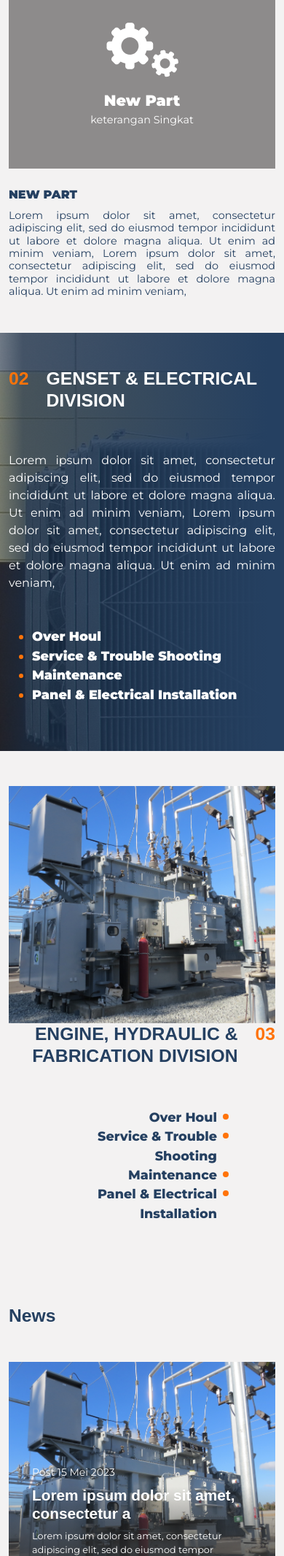
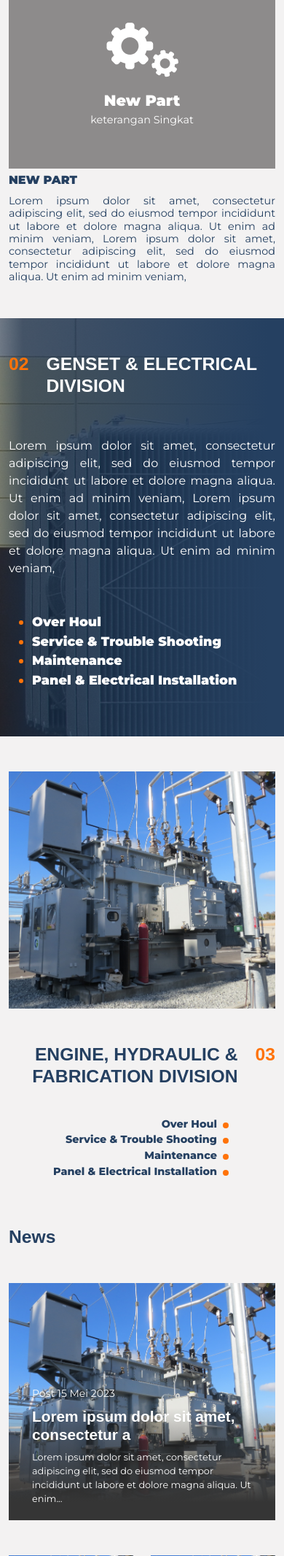
Before and after one commit to bagaswidiyanto/Website-Partindo, a PHP site: page / in a window 390 px wide. Shown: the part 4207-6339 px from the top of the page at 73% size. Run offline with PHP 8.4, Linux system fonts and the light colour scheme; some libraries are stand-ins or nearby versions.

Commit message:
commit terbaru

```diff
--- a/assets/css/responsive.css
+++ b/assets/css/responsive.css
@@ -5,6 +5,13 @@
 @media only screen and (min-width: 600px) {
     .hero-header .business-unit li {
         font-size: 1rem;
+    }
+
+    .top-feature .swiper-button-prev {
+        left: -5%;
+    }
+    .top-feature .swiper-button-next {
+        right: -5%;
     }
 
     .part .widget::before {
@@ -20,6 +27,14 @@
 
     .part .widget:hover::before {
         width: 925px;
+    }
+
+    .engine .list {
+        padding-top: 3rem;
+    }
+
+    .engine .list li {
+        font-size: 1.1rem;
     }
 }
 
@@ -77,6 +92,11 @@
         background-image: url(../img/hero-home.png);
     }
 
+
+    .main-service .widget .main-title {
+        font-size: 1rem;
+      }
+
 }
 
 
@@ -131,3 +151,10 @@
         width: calc(100% - 1085px);
     }
 }
+
+
+@media only screen and (min-width: 576px) and (max-width: 991px) {
+    .main-service .widget .main-title {
+        padding: 1rem 0.5rem;
+      }
+}
--- a/assets/css/style.css
+++ b/assets/css/style.css
@@ -359,7 +359,7 @@ p {
     background-image: url("../img/arrow_left.svg");
     background-size: 12px;
     top: 48%;
-    left: -5%;
+    left: -2%;
     width: 40px;
     height: 40px;
     border-radius: 50%;
@@ -370,7 +370,7 @@ p {
     background-image: url("../img/arrow_right.svg");
     background-size: 12px;
     top: 48%;
-    right: -5%;
+    right: -2%;
     width: 40px;
     height: 40px;
     border-radius: 50%;
@@ -453,6 +453,7 @@ p {
     transition: .5s;
     color: var(--light);
     font-weight: 800;
+    font-size: .8rem;
 }
 
 .main-service .widget:hover .main-title {
@@ -534,7 +535,7 @@ p {
 /*** Engine ***/
 .engine .list {
     padding-right: 4rem;
-    padding-top: 3rem;
+    padding-top: 2rem;
 }
 
 .engine .list li {
@@ -542,7 +543,7 @@ p {
     list-style: none;
     padding-right: 1rem;
     font-weight: 800;
-    font-size: 1.1rem;
+    font-size: .9rem;
 }
 
 .engine .list li::before {
--- a/index.html
+++ b/index.html
@@ -212,10 +212,14 @@
                     </div>
                     <div class="col-md-6 d-flex justify-content-center">
                         <div class="img-1 me-4">
+                            <a href="assets/img/img-core-1.png" data-fancybox="1" data-filter="#content_A" data-caption="">
                                 <img src="assets/img/img-core-1.png" class="img-fluid" alt="">
+                            </a>
                         </div>
                         <div class="img-2">
+                            <a href="assets/img/img-core-1.png" data-fancybox="1" data-filter="#content_A" data-caption="">
                                 <img src="assets/img/img-core-1.png" class="img-fluid" alt="">
+                            </a>
                         </div>
                     </div>
                 </div>
@@ -242,9 +246,11 @@
             <div class="row gy-4 gy-md-0 justify-content-center mt-5">
                 <div class="col-sm-6 col-md-4 px-md-0">
                     <div class="widget">
+                        <a href="assets/img/img-core-2.png" data-fancybox="2" data-filter="#content_C" data-caption="">
                             <div class="img">
                                 <img src="assets/img/img-core-2.png" class="img-fluid" alt="">
                             </div>
+                        </a>
                         <div class="main-title d-flex align-items-center justify-content-between">
                             PART DIVISION
                             <a href=""><i class="fas fa-chevron-circle-right ms-5"></i></a>
@@ -253,9 +259,11 @@
                 </div>
                 <div class="col-sm-6 col-md-4 px-md-0">
                     <div class="widget">
+                        <a href="assets/img/img-core-2.png" data-fancybox="2" data-filter="#content_C" data-caption="">
                             <div class="img">
                                 <img src="assets/img/img-core-2.png" class="img-fluid" alt="">
                             </div>
+                        </a>
                         <div class="main-title d-flex align-items-center justify-content-between">
                             GENSET & ELECTRICAL DIVISION
                             <a href=""><i class="fas fa-chevron-circle-right ms-5"></i></a>
@@ -264,9 +272,11 @@
                 </div>
                 <div class="col-sm-6 col-md-4 px-md-0">
                     <div class="widget">
+                        <a href="assets/img/img-core-2.png" data-fancybox="2" data-filter="#content_C" data-caption="">
                             <div class="img">
                                 <img src="assets/img/img-core-2.png" class="img-fluid" alt="">
                             </div>
+                        </a>
                         <div class="main-title d-flex align-items-center justify-content-between">
                             ENGINE, HYDRAULIC & FABRICATION DIVISION
                             <a href=""><i class="fas fa-chevron-circle-right ms-5"></i></a>
@@ -291,7 +301,7 @@
                     </div>
                 </div>
                 <div class="col-sm-8 col-lg-7">
-                    <div class="card-text text-justify ps-4">
+                    <div class="card-text text-justify ps-0 ps-sm-4">
                         Lorem ipsum dolor sit amet, consectetur adipiscing elit, sed do eiusmod tempor incididunt ut labore et dolore magna aliqua. Ut enim ad minim veniam, Lorem ipsum dolor sit amet, consectetur adipiscing elit, sed do eiusmod tempor incididunt ut labore et dolore magna aliqua. Ut enim ad minim veniam,
                     </div>
                 </div>
@@ -345,7 +355,7 @@
                         </div>
                     </div>
                     <div class="col-sm-8 col-lg-7">
-                        <div class="content ps-0 ps-md-4 mt-4">
+                        <div class="content ps-0 ps-md-4 mt-1 mt-sm-4">
                             <div class="cart-title fw-900 mb-2">
                                 NEW PART
                             </div>
@@ -379,7 +389,7 @@
                 </div>
             </div>
             <div class="row justify-content-end position-relative z-1 mt-5">
-                <div class="col-lg-9">
+                <div class="col-md-9">
                     <div class="list">
                         <ul>
                             <li><span>Over Houl</span></li>
@@ -395,7 +405,7 @@
 
     <section class="engine py-5">
         <div class="container">
-            <div class="row">
+            <div class="row gy-5 gy-lg-0">
                 <div class="col-lg-6">
                     <div class="img">
                         <img src="assets/img/img-core-2.png" class="img-fluid" alt="">
@@ -426,7 +436,7 @@
     </section>
 
 
-    <section class="latest-news py-5">
+    <section class="latest-news pb-5">
         <div class="container">
             <div class="header-title mb-5">
                 <h2>News</h2>
```
Lines whose indentation alone changed are shown as unchanged.
